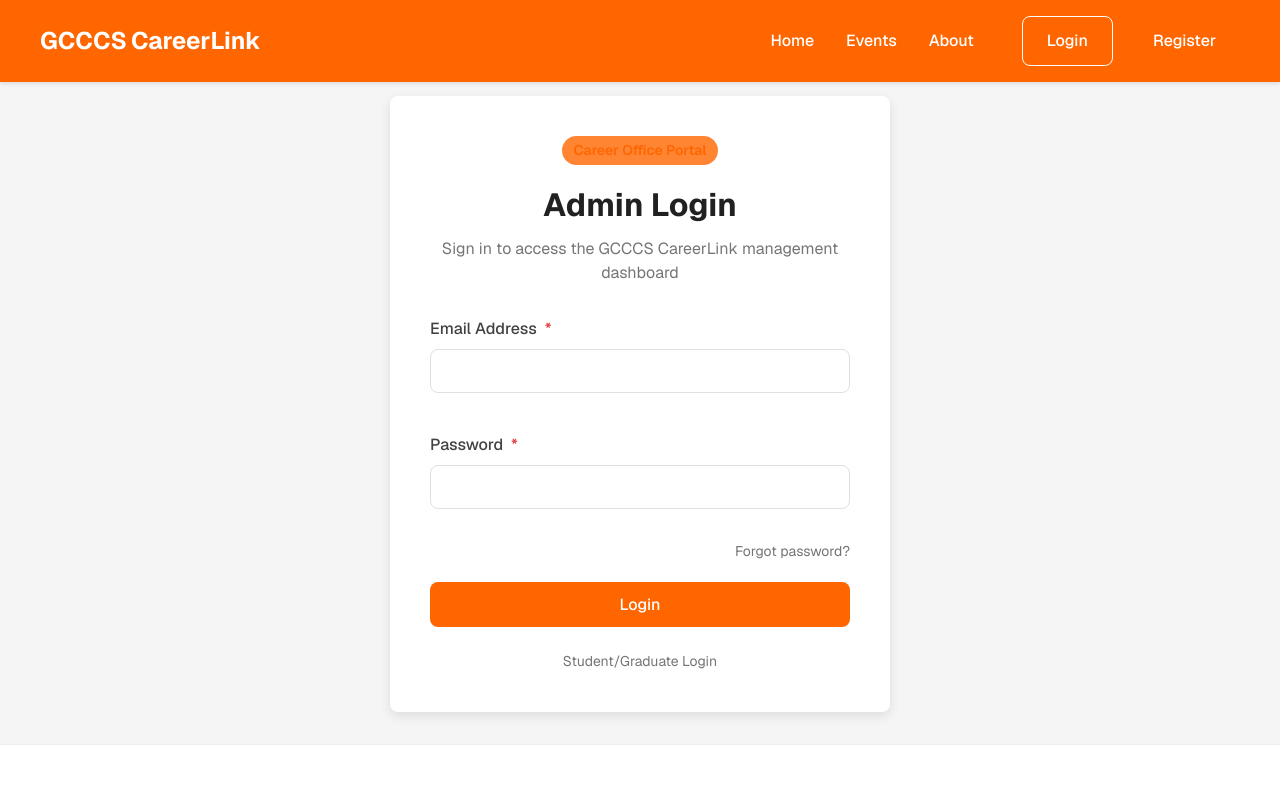
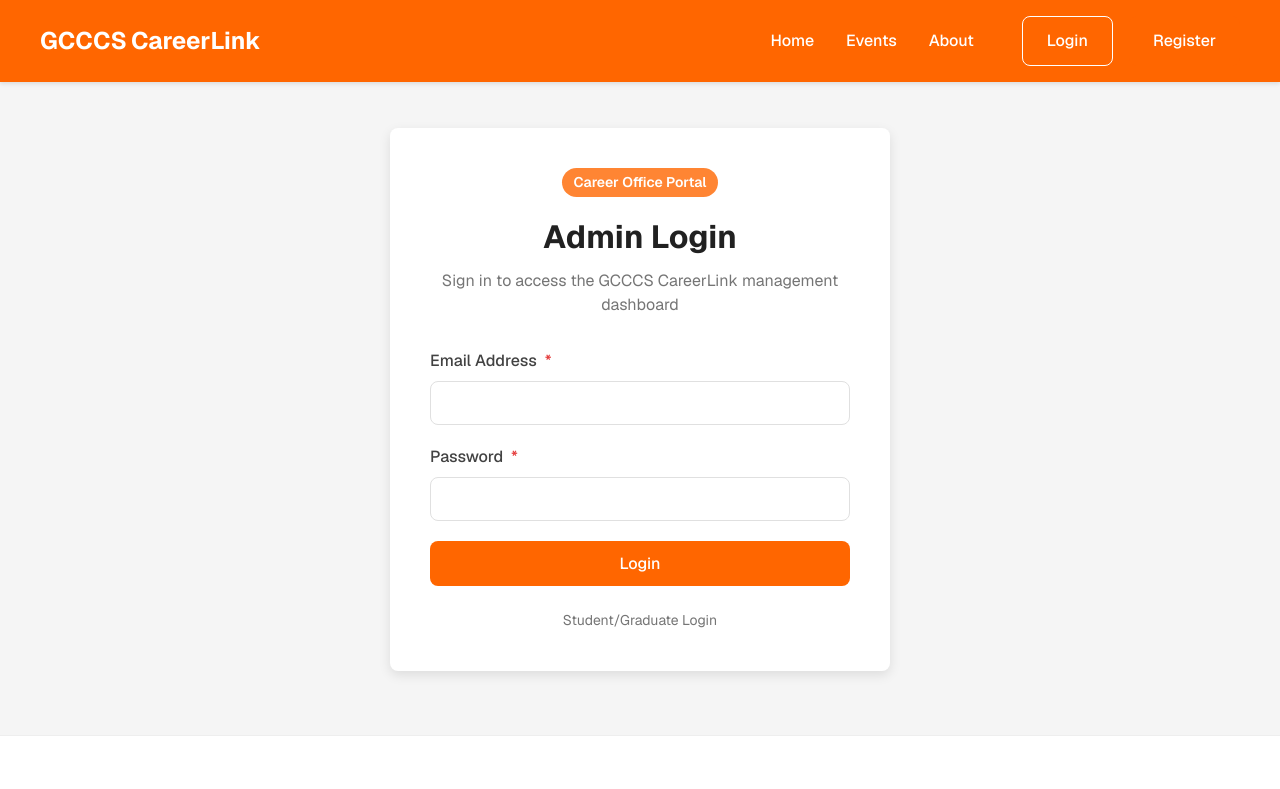
Before and after one commit to janicogyle/wback, a Next.js app: page /career-office/login in a window 1280 px wide. Shown: the top 789 px of the page. Built offline with nearby package versions, Linux system fonts and the light colour scheme.

Commit message:
Third Commit

```diff
--- a/app/career-office/login/career-office-login.module.css
+++ b/app/career-office/login/career-office-login.module.css
@@ -3,7 +3,7 @@
   justify-content: center;
   align-items: center;
   min-height: calc(100vh - 160px); /* Account for navbar and footer */
-  padding: 2rem 1rem;
+  padding: 4rem 1rem;
   background-color: var(--gray-100);
 }
 
@@ -27,7 +27,7 @@
 .officeBadge {
   display: inline-block;
   background-color: var(--primary-light);
-  color: var(--primary);
+  color: white;
   font-size: 0.875rem;
   font-weight: 600;
   padding: 0.25rem 0.75rem;
@@ -50,7 +50,7 @@
 .loginForm {
   display: flex;
   flex-direction: column;
-  gap: 1.25rem;
+  gap: 0rem;
 }
 
 .forgotPassword {
--- a/app/career-office/login/page.js
+++ b/app/career-office/login/page.js
@@ -106,13 +106,7 @@ export default function CareerOfficeLogin() {
               error={errors.password}
             />
 
-            <div className={styles.forgotPassword}>
-              <Link href="/forgot-password" className={styles.forgotLink}>
-                Forgot password?
-              </Link>
-            </div>
-
-            <Button type="submit" variant="primary" fullWidth>
+            <Button type="submit" variant="primary" fullWidth className={styles.loginButton}>
               Login
             </Button>
           </form>
--- a/app/dashboard/career-office/career-office-dashboard.module.css
+++ b/app/dashboard/career-office/career-office-dashboard.module.css
@@ -10,14 +10,14 @@
   --dark-color: #343a40;
   --border-color: #dee2e6;
   --card-bg: #ffffff;
-  --body-bg: #f5f7fb;
+  --body-bg: #ffffff;
 }
 
 .dashboardContainer {
-  padding: 1.5rem;
+  padding: 1rem;
   background-color: var(--body-bg);
   min-height: 100vh;
-  padding-top: 5.5rem; /* Increased padding to account for fixed navbar and dashboard header */
+  padding-top: 0rem; /* Increased padding to account for fixed navbar and dashboard header */
 }
 
 .dashboardHeader {
--- a/app/login/login.module.css
+++ b/app/login/login.module.css
@@ -3,8 +3,8 @@
   justify-content: center;
   align-items: center;
   min-height: calc(100vh - 160px); /* Account for navbar and footer */
-  padding: 2rem 1rem;
-  background-color: var(--gray-50);
+  padding: 3rem 1rem;
+  background-color: var(--gray-100);
 }
 
 .loginContainer {
@@ -40,13 +40,14 @@
 .loginForm {
   display: flex;
   flex-direction: column;
-  gap: 1.25rem;
+  gap: 0rem;
 }
 
 .forgotPassword {
   display: flex;
   justify-content: flex-end;
-  margin-top: -0.5rem;
+  margin-top: 0.2rem;
+  margin-bottom: 1rem;
 }
 
 .forgotLink {
--- a/app/register/register.module.css
+++ b/app/register/register.module.css
@@ -4,7 +4,7 @@
   align-items: center;
   height: auto;
   padding: 1rem 0.75rem;
-  background-color: var(--gray-50);
+  background-color: var(--gray-100);
   min-height: 100%;
 }
 
--- a/components/Dashboard/DashboardLayout.js
+++ b/components/Dashboard/DashboardLayout.js
@@ -26,7 +26,6 @@ export default function DashboardLayout({ children, userType = 'student' }) {
         { href: '/dashboard/career-office/students', label: 'Student Profiles', icon: '👥' },
         { href: '/dashboard/career-office/events', label: 'Manage Events', icon: '📅' },
         { href: '/dashboard/career-office/reports', label: 'Reports', icon: '📈' },
-        { href: '/dashboard/career-office/settings', label: 'Settings', icon: '⚙️' },
       ];
 
   return (
```
